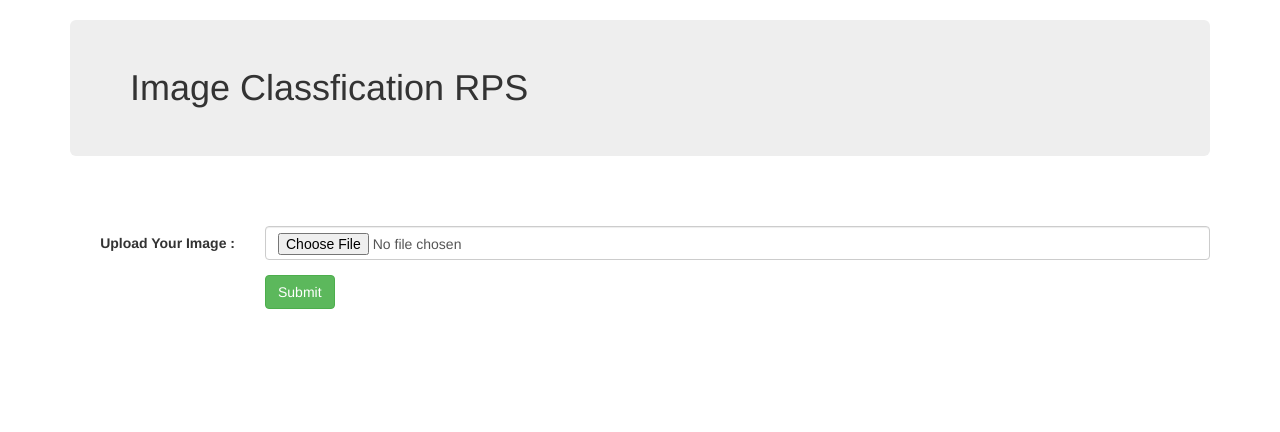
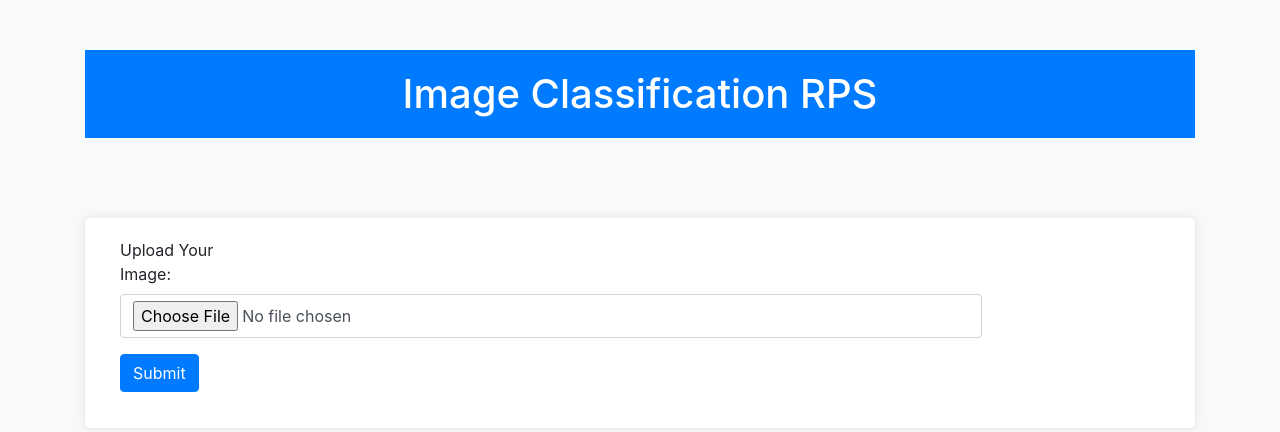
Before and after one commit to Arlana00/Modul6, a Flask app: page / in a window 1280 px wide. Shown: the top 432 px of the page. Run offline with Flask 3, Linux system fonts and the light colour scheme; some libraries are stand-ins or nearby versions.

Commit message:
Update index.html

```diff
--- a/templates/index.html
+++ b/templates/index.html
@@ -1,43 +1,76 @@
-
 <!DOCTYPE html>
 <html lang="en">
 <head>
   <title>Image Classification</title>
   <meta charset="utf-8">
   <meta name="viewport" content="width=device-width, initial-scale=1">
-  <link rel="stylesheet" href="https://maxcdn.bootstrapcdn.com/bootstrap/3.4.1/css/bootstrap.min.css">
+  <link rel="stylesheet" href="https://maxcdn.bootstrapcdn.com/bootstrap/4.0.0/css/bootstrap.min.css">
   <script src="https://ajax.googleapis.com/ajax/libs/jquery/3.5.1/jquery.min.js"></script>
-  <script src="https://maxcdn.bootstrapcdn.com/bootstrap/3.4.1/js/bootstrap.min.js"></script>
+  <script src="https://cdnjs.cloudflare.com/ajax/libs/popper.js/1.12.9/umd/popper.min.js"></script>
+  <script src="https://maxcdn.bootstrapcdn.com/bootstrap/4.0.0/js/bootstrap.min.js"></script>
+  <style>
+    body {
+      background-color: #f8f9fa;
+    }
+
+    .container {
+      margin-top: 50px;
+    }
+
+    .jumbotron {
+      background-color: #007bff;
+      color: #fff;
+      text-align: center;
+      padding: 20px;
+      border-radius: 0;
+    }
+
+    form {
+      background-color: #fff;
+      padding: 20px;
+      border-radius: 5px;
+      box-shadow: 0 0 10px rgba(0, 0, 0, 0.1);
+    }
+
+    img {
+      margin-top: 20px;
+      max-width: 100%;
+      height: auto;
+      border: 1px solid #ddd;
+      border-radius: 4px;
+      padding: 5px;
+    }
+
+    h2 {
+      margin-top: 20px;
+    }
+  </style>
 </head>
 <body>
 
 <div class="container">
-  <h1 class="jumbotron bg-primary">Image Classfication RPS</h1>
+  <h1 class="jumbotron">Image Classification RPS</h1>
   <br><br>
   <form class="form-horizontal" action="/submit" method="post" enctype="multipart/form-data">
-
     <div class="form-group">
-      <label class="control-label col-sm-2" for="pwd">Upload Your Image :</label>
+      <label class="control-label col-sm-2" for="my_image">Upload Your Image:</label>
       <div class="col-sm-10">
-        <input type="file" class="form-control" placeholder="Hours Studied"  name="my_image" id="pwd">
+        <input type="file" class="form-control" name="my_image" id="my_image">
       </div>
     </div>
 
     <div class="form-group">
       <div class="col-sm-offset-2 col-sm-10">
-        <button type="submit" class="btn btn-success">Submit</button>
+        <button type="submit" class="btn btn-primary">Submit</button>
       </div>
     </div>
   </form>
 
-	{% if prediction %}
-  <img src="{{img_path}}" height="400px" width="400px">
-	<h2> Prediction   : <i> {{prediction}} </i></h2>
-  <h2>Accuracy: <i>{{ accuracy }}</i></h2>
-  <h2>Prediction Time:<i> {{ prediction_time }} seconds</i></h2>
-
-	{% endif %}
-
+  {% if prediction %}
+    <img src="{{img_path}}" class="img-fluid" alt="Prediction Image">
+    <h2>Prediction: <i>{{prediction}}</i></h2>
+    <h2>Prediction Time: <i>{{ prediction_time }} seconds</i></h2>
+  {% endif %}
 </div>
 
 </body>
```
